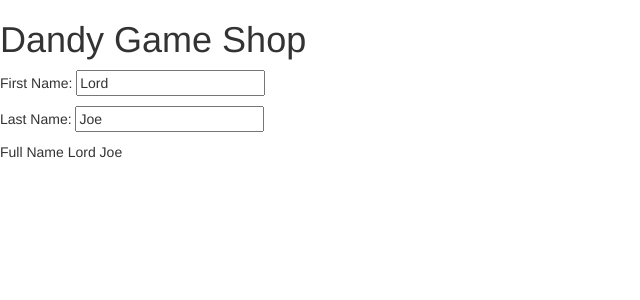
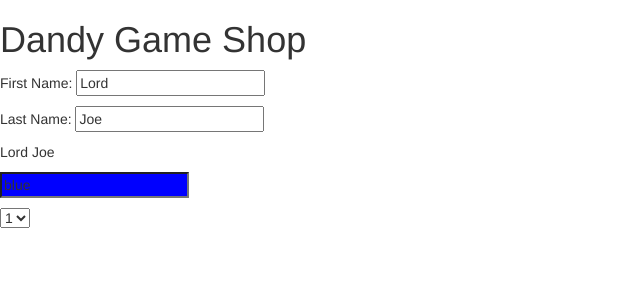
Before and after one commit to fjzusi/Dandy-Game-Shop, a Jekyll site: the page built from index.html, in a window 1280 px wide. Shown: the top 300 px of the page, without its empty margins (0-640 px from the left). Built offline with Jekyll 4.4.1, drawn with Linux system fonts in a browser that asks for light colours; nearby versions of some CDN libraries; library files that are not in the unit come from our copies.

Commit message:
Continuing angular tutorial

```diff
--- a/index.html
+++ b/index.html
@@ -6,5 +6,9 @@ title: Dandy Game Shop
 	<h1>Dandy Game Shop</h1>
 	<p>First Name: <input type="text" ng-model="firstName"></p>
 	<p>Last Name: <input type="text" ng-model="lastName"></p>
-	<p>Full Name {(firstName + " " + lastName)}
+	<p ng-bind="firstName + ' ' + lastName"><p>
+
+	<input style="background-color: {(myColor)}" ng-model="myColor" value="{(myColor)}" />
+
+	<div my-shopping-cart></div>
 </div>
--- a/js/main.js
+++ b/js/main.js
@@ -3,6 +3,14 @@ var app = angular.module('myApp', []);
 app.controller("myCtrl", function($scope) {
 	$scope.firstName = "Lord";
 	$scope.lastName = "Joe";
+
+	$scope.myColor = "blue";
+});
+
+app.directive("myShoppingCart", function() {
+	return {
+		template: "<select><option>1</option><option>2</option></select>"
+	}
 });
 
 app.config([
```
